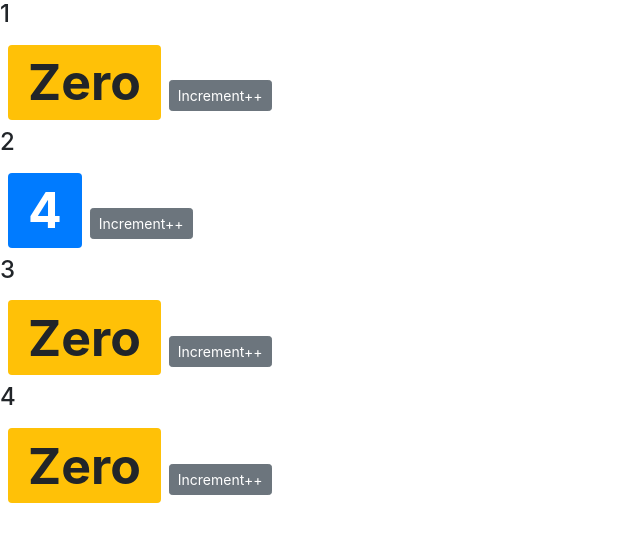
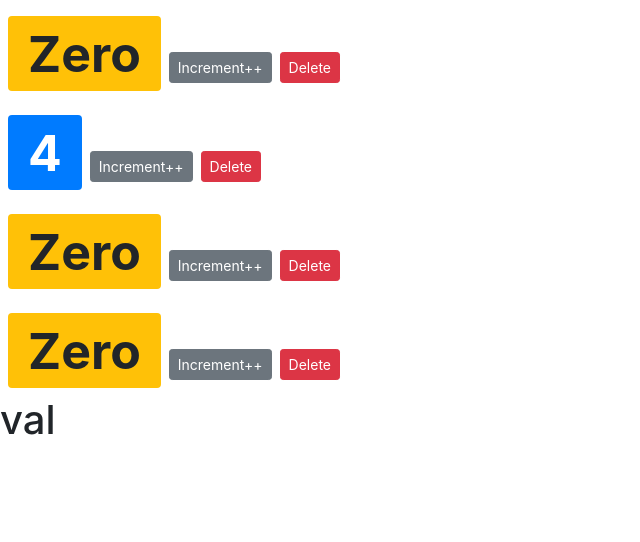
Before and after one commit to valcaro87/react-app-with-mosh, a React (Create React App) app: page / in a window 1280 px wide. Shown: the top 542 px of the page, without its empty margins (0-640 px from the left). Built offline with nearby package versions, Linux system fonts and the light colour scheme.

Commit message:
passing handling props, states,  and components

```diff
--- a/src/components/counter.jsx
+++ b/src/components/counter.jsx
@@ -2,7 +2,7 @@ import React, { Component } from 'react';
 
 class Counter extends Component {
     state = {
-        count: this.props.value
+        count: this.props.counter.value
         //tags: ['tag1','tag2','tag3']
     };
 
@@ -43,6 +43,8 @@ class Counter extends Component {
 
                 </button>
 
+                <button onClick={() => this.props.onDelete(this.props.counter.id)} className="btn btn-danger btn-sm m-2"> Delete </button>
+
                 {/* <ul>
                     {this.state.tags.map(tag=> <li key={tag}>{ tag }</li>)}
                 </ul> */}
--- a/src/components/counters.jsx
+++ b/src/components/counters.jsx
@@ -9,17 +9,35 @@ class Counters extends Component {
             { id: 2, value: 4},
             { id: 3, value: 0},
             { id: 4, value: 0}
-        ]
+        ],
+        zzz: "val"
     };
+
+    handleDelete = (counterID) => {
+        // console.log('delete called', counterID);
+        const counters = this.state.counters.filter(c => c.id !== counterID);
+        const id_deleted = counterID
+        this.setState({counters});
+        this.setState({zzz: "deleted: " + id_deleted});
+    };
+
     render() {
         return (
             <div>
                 { this.state.counters.map (counter => (
-                    <Counter key={counter.id} value={counter.value} id={counter.id} selected={true}>
+                    <Counter
+                        key={counter.id}
+                        onDelete={this.handleDelete}
+                        // value={counter.value}
+                        // id={counter.id}
+                        // selected={true}
+                        counter={counter}
+                    >
 
                     </Counter>
 
                 ))}
+                <h1>{this.state.zzz}</h1>
             </div>
         );
     }
```
